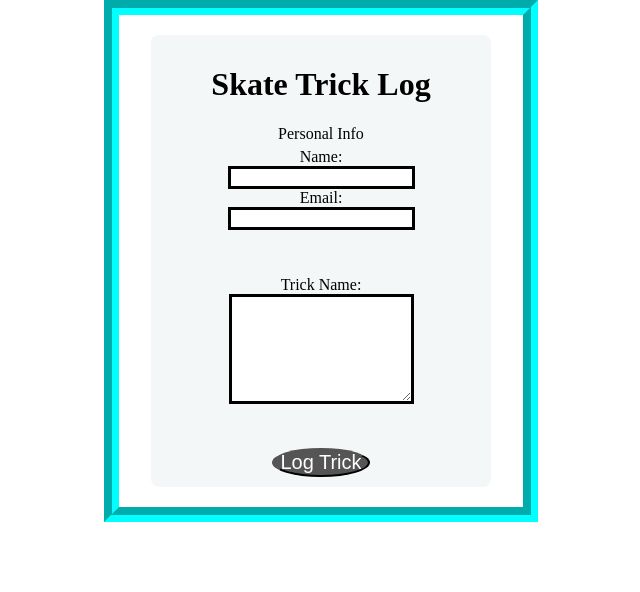
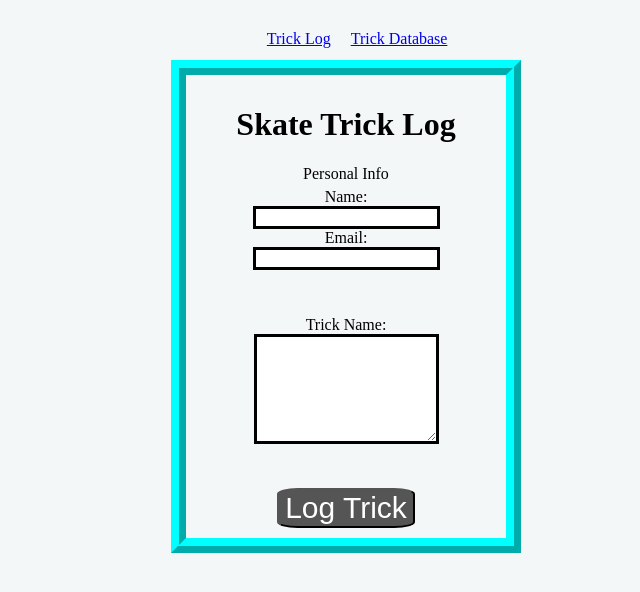
Before and after one commit to p0matt01/projectnonorm, a plain HTML site: page index.html in a window 1280 px wide. Shown: the whole page, without its empty margins (319-959 px from the left). Drawn offline with Linux system fonts and the light colour scheme.

Commit message:
Added header links and style

```diff
--- a/CSS/style.css
+++ b/CSS/style.css
@@ -1,10 +1,14 @@
-body{
+#submit{
 	text-align: center;
 	padding: 10px;
-	border: 15px groove #00FFFF;
-	margin: auto;
-	width: 30%;
-	display: block;
+	border: 15px ridge #00FFFF;
+	margin: 40px auto;
+	width: 100%;
+}
+
+
+body {
+	background-color: #f4f7f8;
 }
 
 form {
@@ -20,8 +24,8 @@ button {
 	background-color: #555555;
 	color: white;
 	text-align: center;
-	border-radius: 50%;
-	font-size: 20px;
+	border-radius: 15%;
+	font-size: 30px;
 }
 
 .text{
@@ -36,3 +40,15 @@ fieldset {
 textarea {
 	height: 100px;
 }
+
+#nav {
+	margin-top: 20px;
+	list-style: none;
+	float: right;
+	margin-right: 40%;
+}
+
+#nav li {
+	float: left;
+	margin-left: 20px;
+}
--- a/index.html
+++ b/index.html
@@ -7,10 +7,19 @@
         <link href='http://fonts.googleapis.com/css?family=Nunito:400,300' rel='stylesheet' type='text/css'>
         <link rel="stylesheet" href="css/style.css">
     </head>
+    <header>
+        <div id="wrapper">
+            <ul id="nav">
+                <li><a href="#">Trick Log</a></li>
+                <li><a href="#">Trick Database</a></li>
+            </ul>
+        </div>
+    </header>
     <body>
 
       <form action="index.html" method="post">
 
+        <div id="submit">
         <h1>Skate Trick Log</h1>
 
             <fieldset>
@@ -38,5 +47,6 @@
 
       </form>
 
+    </div>
     </body>
 </html>
```
Lines whose indentation alone changed are shown as unchanged.
